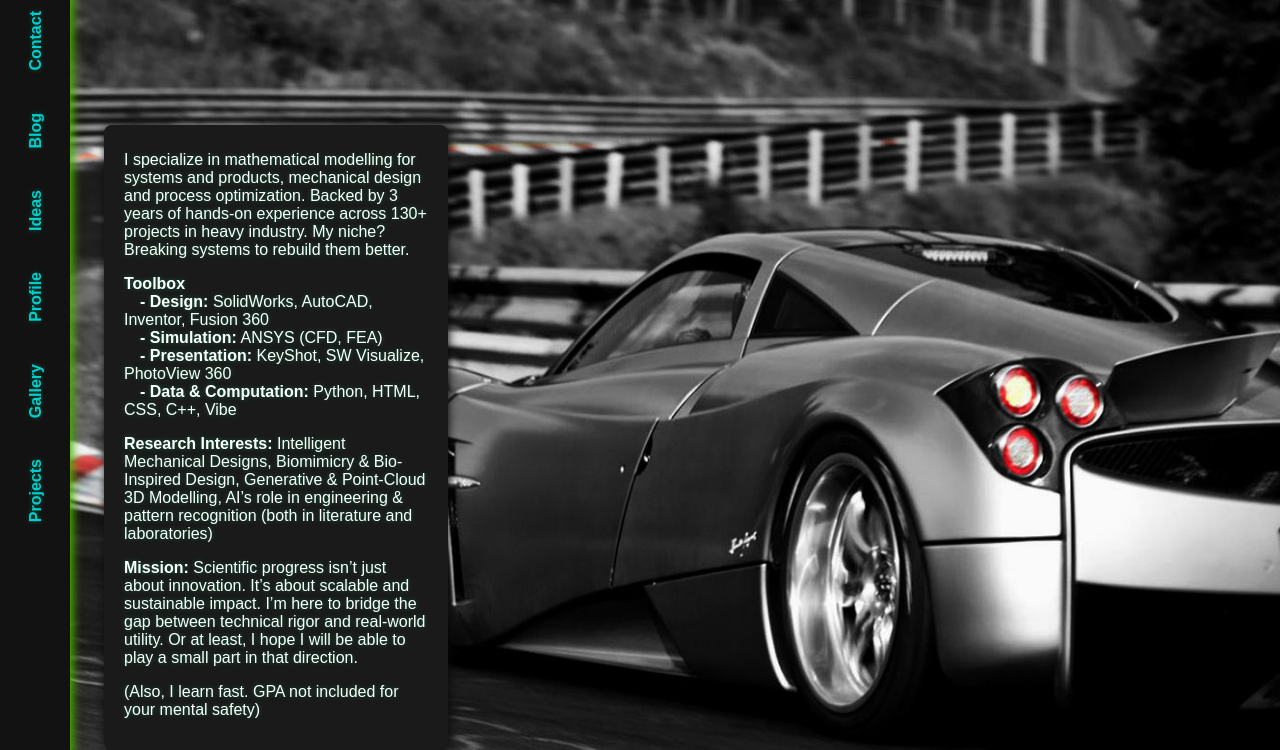
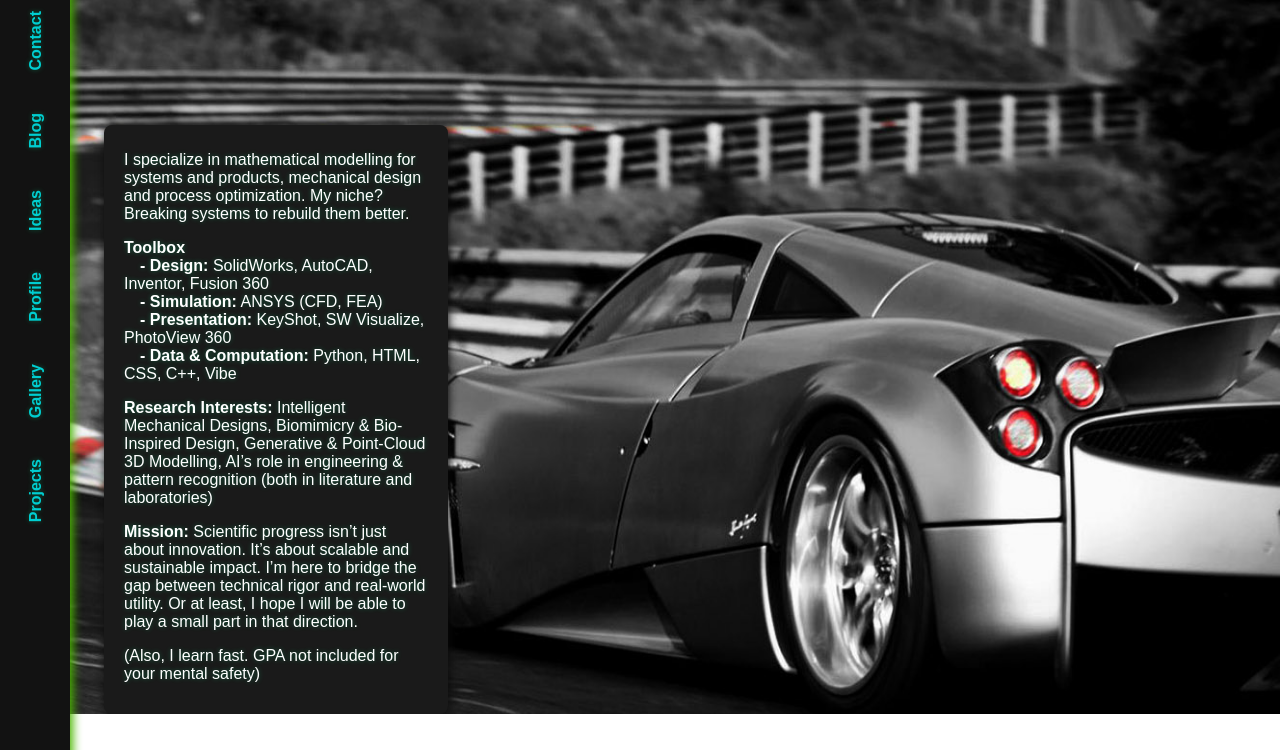
Before and after one commit to OmarSaifME/OmarSaifME.github.io, a plain HTML site: page index.html in a window 1280 px wide. Shown: the part 133-883 px from the top of the page. After the commit the page ends 847 px from the top, so only its background shows below. Drawn offline with Linux system fonts and the light colour scheme.

Commit message:
About Me bug was evolved

```diff
--- a/index.html
+++ b/index.html
@@ -28,7 +28,7 @@
 
 <main class="grid-container">
     <div class="about-box">
-        <p>I specialize in mathematical modelling for systems and products, mechanical design and process optimization. Backed by 3 years of hands-on experience across 130+ projects in heavy industry. My niche? Breaking systems to rebuild them better.</p>
+        <p>I specialize in mathematical modelling for systems and products, mechanical design and process optimization. My niche? Breaking systems to rebuild them better.</p>
 <b>Toolbox</b>
         <br>&emsp;<strong>- Design:</strong> SolidWorks, AutoCAD, Inventor, Fusion 360
     <br>&emsp;<strong>- Simulation:</strong> ANSYS (CFD, FEA)</li>
```
